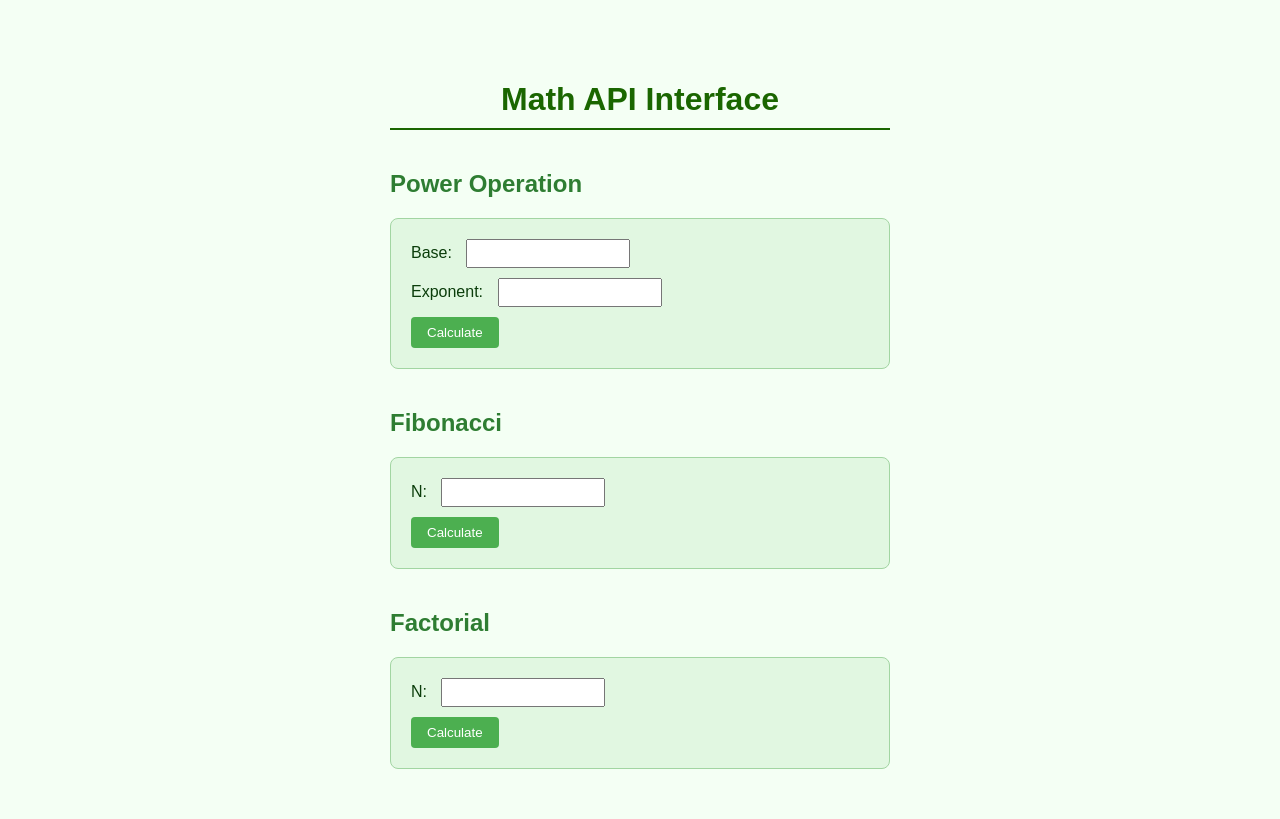
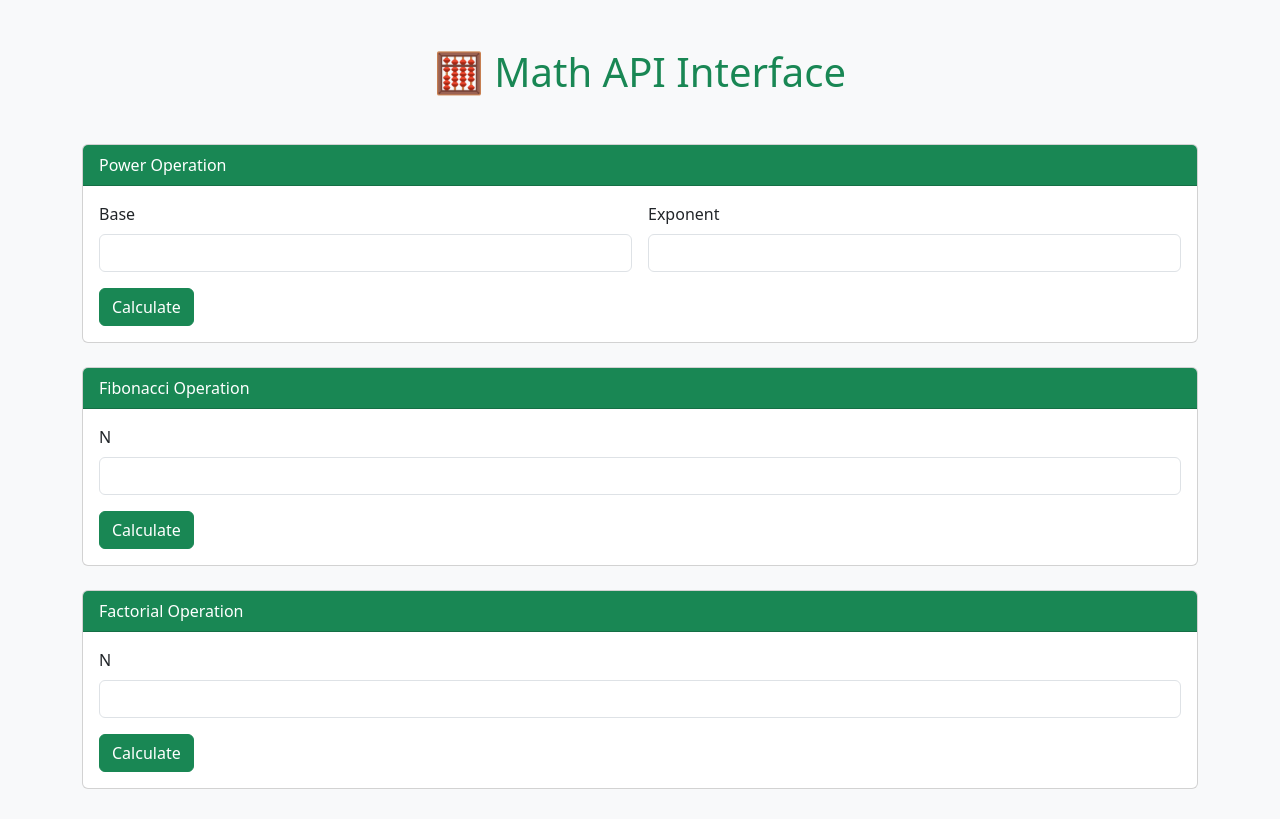
Before and after one commit to Madalin2605/math_api, a Flask app: page /web/ in a window 1280 px wide. After the commit the page ends 789 px from the top, so only its background shows below. Run offline with Flask 3, Linux system fonts and the light colour scheme.

Commit message:
Introduce a button to lunch the Web UI and update the README file.

```diff
--- a/app/controllers/math_controller.py
+++ b/app/controllers/math_controller.py
@@ -4,7 +4,6 @@ from app.schemas.math_schemas import (
     FibonacciRequest, FibonacciResponse,
     FactorialRequest, FactorialResponse
 )
-# from flask import current_app
 from app.models.request_log import RequestLog
 from app.models.db import db
 
--- a/main.py
+++ b/main.py
@@ -1,8 +1,8 @@
 from flask import Flask
 from app.routes.math_routes import math_bp
 from app.routes.web_routes import web_bp
-# from flask_sqlalchemy import SQLAlchemy
 from app.models.db import db
+from flask import render_template_string
 
 
 def create_app():
@@ -26,4 +26,33 @@ def create_app():
 
 if __name__ == '__main__':
     app = create_app()
+
+    @app.route("/")
+    def landing():
+        return render_template_string("""
+            <!DOCTYPE html>
+            <html lang="en">
+            <head>
+                <meta charset="UTF-8">
+                <title>Welcome to Math API</title>
+                                <link href="
+                https://cdn.jsdelivr.net/npm/bootstrap@5.3.2/dist/css/bootstrap.min.css"
+                rel="stylesheet">
+            </head>
+            <body class="bg-light text-center p-5">
+                <div class="container">
+                    <h1 class="display-4 text-success mb-4">🧮 Welcome to the
+                                      Math API</h1>
+                    <p class="lead mb-4">
+                        Click the button below to access the Web
+                        Interface.
+                    </p>
+                    <a href="/web/" class="btn btn-success btn-lg">
+                        Launch Interface
+                    </a>
+                </div>
+            </body>
+            </html>
+        """)
+
     app.run(debug=True)
--- a/templates/index.html
+++ b/templates/index.html
@@ -3,111 +3,79 @@
 <head>
     <meta charset="UTF-8">
     <title>Math API Interface</title>
-    <style>
-        body {
-            font-family: Arial, sans-serif;
-            background-color: #f4fff4;
-            color: #0b3d0b;
-            margin: 0;
-            padding: 0;
-            display: flex;
-            justify-content: center;
-            align-items: flex-start;
-            min-height: 100vh;
-        }
+    <link href="https://cdn.jsdelivr.net/npm/bootstrap@5.3.2/dist/css/bootstrap.min.css" rel="stylesheet">
+</head>
+<body class="bg-light text-dark">
 
-        .container {
-            margin-top: 40px;
-            max-width: 500px;
-            width: 100%;
-            padding: 20px;
-        }
-
-        h1 {
-            text-align: center;
-            color: #1a6600;
-            border-bottom: 2px solid #1a6600;
-            padding-bottom: 10px;
-            margin-bottom: 30px;
-        }
-
-        h2 {
-            color: #2e7d32;
-            margin-top: 40px;
-        }
-
-        form {
-            background-color: #e1f7e1;
-            border: 1px solid #a2d5a2;
-            padding: 20px;
-            border-radius: 8px;
-            margin-bottom: 30px;
-        }
-
-        label {
-            display: block;
-            margin-bottom: 10px;
-        }
-
-        input {
-            margin-left: 10px;
-            padding: 5px;
-            width: 150px;
-        }
-
-        button {
-            background-color: #4caf50;
-            color: white;
-            border: none;
-            padding: 8px 16px;
-            border-radius: 4px;
-            cursor: pointer;
-        }
-
-        button:hover {
-            background-color: #388e3c;
-        }
-
-        .result {
-            background-color: #d0f0d0;
-            border-left: 6px solid #1a6600;
-            padding: 10px;
-            font-weight: bold;
-            font-size: 1.2em;
-        }
-    </style>
-</head>
-<body>
-    <div class="container">
-        <h1>Math API Interface</h1>
+<div class="container mt-5">
+    <h1 class="text-center text-success mb-5">🧮 Math API Interface</h1>
 
     <!-- Power Form -->
-        <h2>Power Operation</h2>
-        <form method="POST" action="/web/power">
-            <label>Base: <input type="number" name="base" step="any" required></label>
-            <label>Exponent: <input type="number" name="exponent" step="any" required></label>
-            <button type="submit">Calculate</button>
+    <div class="card mb-4">
+        <div class="card-header bg-success text-white">
+            Power Operation
+        </div>
+        <div class="card-body">
+            <form method="POST" action="/web/power" class="row g-3">
+                <div class="col-md-6">
+                    <label class="form-label">Base</label>
+                    <input type="number" name="base" step="any" class="form-control" required>
+                </div>
+                <div class="col-md-6">
+                    <label class="form-label">Exponent</label>
+                    <input type="number" name="exponent" step="any" class="form-control" required>
+                </div>
+                <div class="col-12">
+                    <button type="submit" class="btn btn-success">Calculate</button>
+                </div>
             </form>
+        </div>
+    </div>
 
     <!-- Fibonacci Form -->
-        <h2>Fibonacci</h2>
-        <form method="POST" action="/web/fibonacci">
-            <label>N: <input type="number" name="n" min="0" required></label>
-            <button type="submit">Calculate</button>
+    <div class="card mb-4">
+        <div class="card-header bg-success text-white">
+            Fibonacci Operation
+        </div>
+        <div class="card-body">
+            <form method="POST" action="/web/fibonacci" class="row g-3">
+                <div class="col-md-12">
+                    <label class="form-label">N</label>
+                    <input type="number" name="n" min="0" class="form-control" required>
+                </div>
+                <div class="col-12">
+                    <button type="submit" class="btn btn-success">Calculate</button>
+                </div>
             </form>
+        </div>
+    </div>
 
     <!-- Factorial Form -->
-        <h2>Factorial</h2>
-        <form method="POST" action="/web/factorial">
-            <label>N: <input type="number" name="n" min="0" required></label>
-            <button type="submit">Calculate</button>
+    <div class="card mb-4">
+        <div class="card-header bg-success text-white">
+            Factorial Operation
+        </div>
+        <div class="card-body">
+            <form method="POST" action="/web/factorial" class="row g-3">
+                <div class="col-md-12">
+                    <label class="form-label">N</label>
+                    <input type="number" name="n" min="0" class="form-control" required>
+                </div>
+                <div class="col-12">
+                    <button type="submit" class="btn btn-success">Calculate</button>
+                </div>
             </form>
+        </div>
+    </div>
 
+    <!-- Result -->
     {% if result %}
-            <div class="result">
+        <div class="alert alert-success text-center fw-bold">
             Result: {{ result }}
         </div>
     {% endif %}
+
 </div>
+
 </body>
 </html>
```
Also changed, not shown: README.md. Lines whose indentation alone changed are shown as unchanged.
